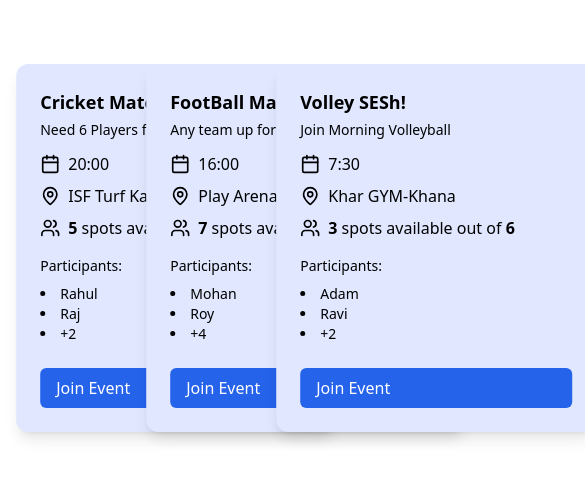
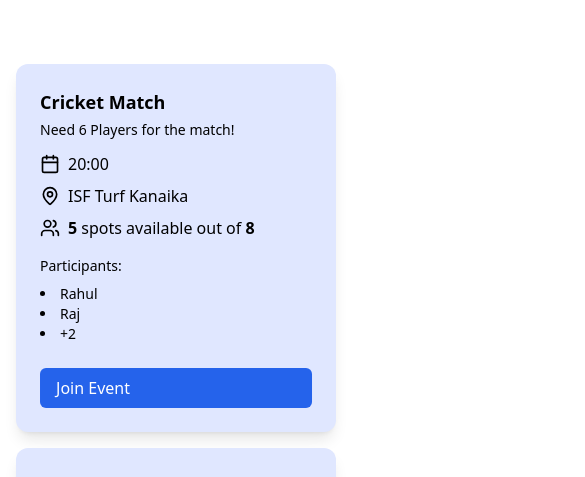
Before and after one commit to EM-brijesh/khel_fron, a React (Vite) app: page / in a window 390 px wide. Shown: the part 800-1277 px from the top of the page, 585 px wide, since content can reach past the window. Built offline with nearby package versions, Linux system fonts and the light colour scheme.

Commit message:
static card responsive

```diff
--- a/src/components/Features.tsx
+++ b/src/components/Features.tsx
@@ -11,31 +11,34 @@ export const Features = () => {
           <p className="mt-4 text-xl text-gray-600">Connect with local sports enthusiasts and make every game count</p>
         </div>
 
-        <div className="grid grid-cols-3 gap-8 animate-float bg-indig style={{ animationDelay: '0s' }}">
+        <div
+          className="grid grid-cols-1 sm:grid-cols-2 lg:grid-cols-3 gap-4 sm:gap-6 lg:gap-8 animate-float bg-indigo"
+          style={{ animationDelay: '0s' }}
+        >
           {/* Cards only on Home page */}
           <Card
             title="Cricket Match"
             desc="Need 6 Players for the match!"
             date="20:00"
             location="ISF Turf Kanaika"
-            vacant={8} isFull={false} participants={['Rahul', 'Raj' ,'+2']}
+            vacant={8} isFull={false} participants={['Rahul', 'Raj', '+2']}
           />
           <Card
             title="FootBall Match"
             desc="Any team up for FUTSAL?"
             date="16:00"
             location="Play Arena Lower Parel"
-            vacant={10} isFull={false} participants={["Mohan" , "Roy" , '+4']}
+            vacant={10} isFull={false} participants={["Mohan", "Roy", '+4']}
           />
-
           <Card
             title="Volley SESh!"
             desc="Join Morning Volleyball"
             date="7:30"
             location="Khar GYM-Khana"
-            vacant={6} isFull={false} participants={["Adam" , "Ravi" , '+2']}
+            vacant={6} isFull={false} participants={["Adam", "Ravi", '+2']}
           />
         </div>
+
 
 
 
```
